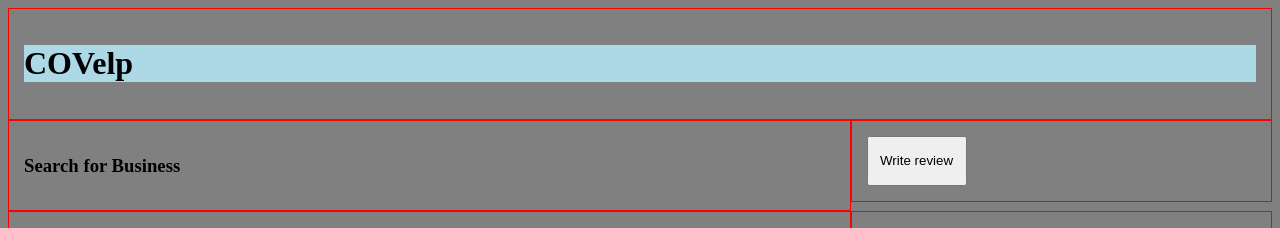
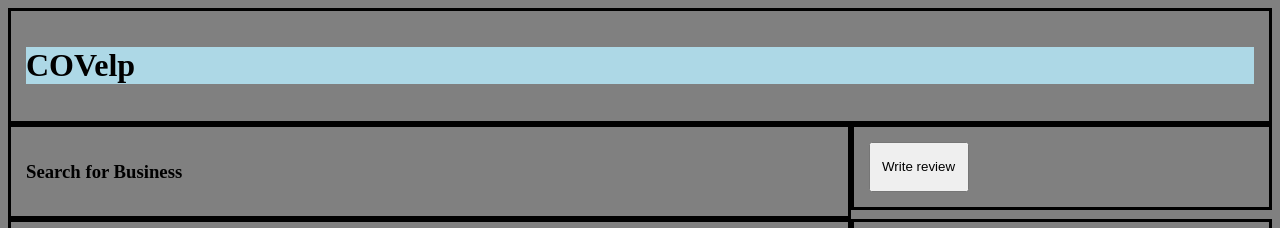
Before and after one commit to Squidysquid1/COVelp, a Flask app: page / in a window 1280 px wide. Shown: the top 228 px of the page. Run offline with Flask 2, Linux system fonts and the light colour scheme; some libraries are stand-ins or nearby versions.

Commit message:
changed color scheme in .css

```diff
--- a/my_app/static/main.css
+++ b/my_app/static/main.css
@@ -18,7 +18,7 @@
 [class*="col-"] {
   float: left;
   padding: 15px;
-  border: 1px solid red;
+  border: 3px solid black;
 }
 
 .row::after {
```
